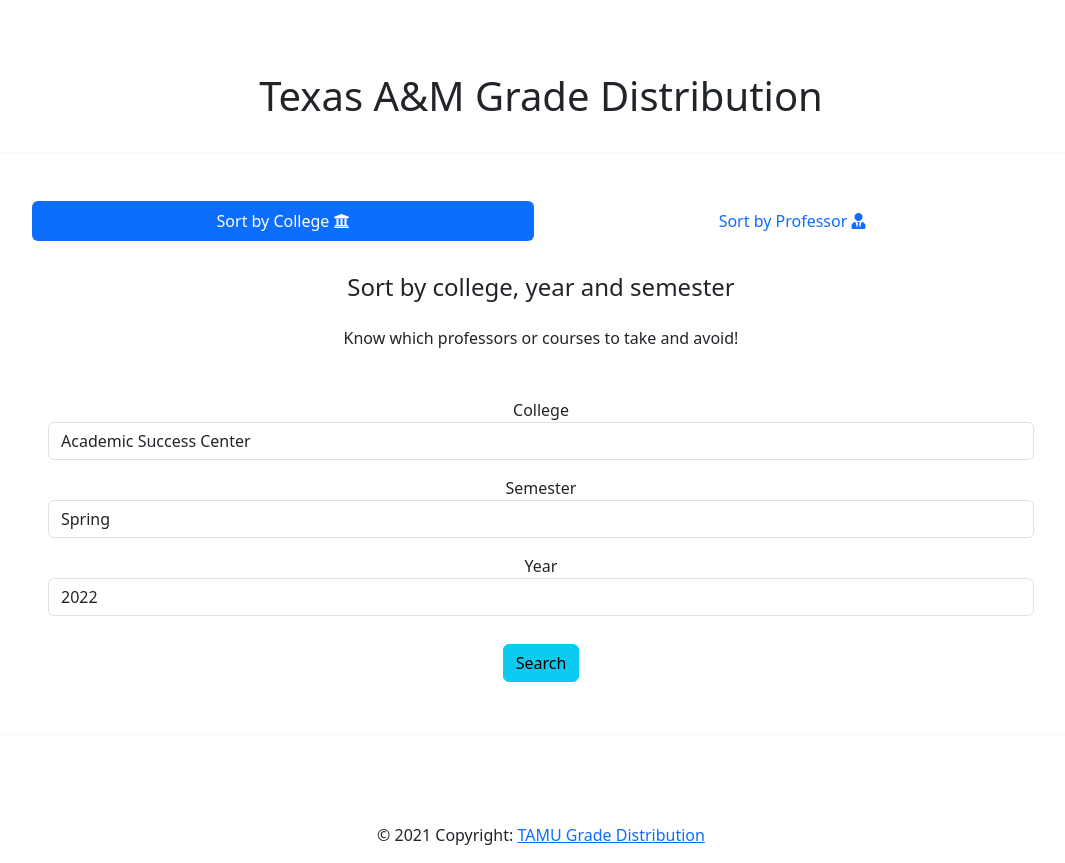
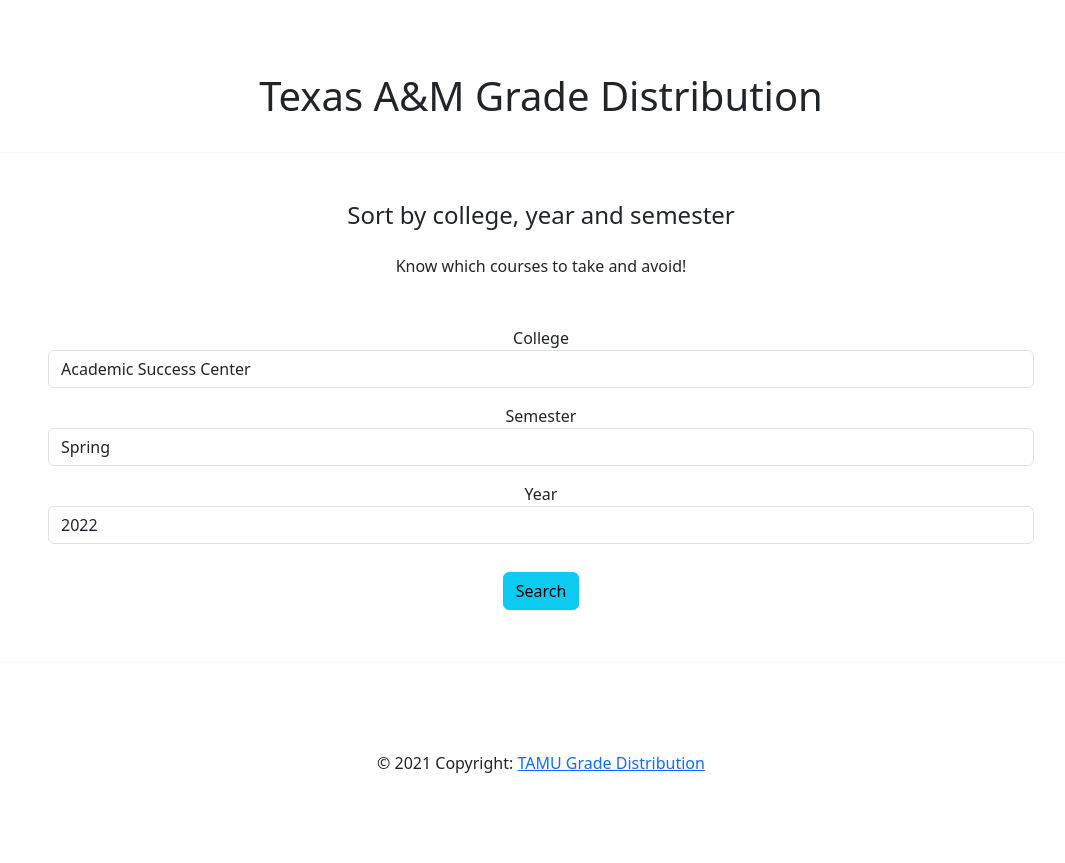
Before and after one commit to asiddiqi18/GradeDistroTamuApp, a Flask app: page / in a window 1280 px wide. Shown: the part 56-919 px from the top of the page, without its empty margins (99-1164 px from the left). After the commit the page ends 829 px from the top, so only its background shows below. Run offline with Flask 2, Linux system fonts and the light colour scheme; some libraries are stand-ins or nearby versions.

Commit message:
moved college/professor searches to separate web pages

```diff
--- a/src/website/__init__.py
+++ b/src/website/__init__.py
@@ -7,7 +7,7 @@
 
 
 def create_app(debug=False):
-    app = Flask(__name__)
+    app = Flask(__name__, static_folder='./static', template_folder='./templates')
     app.config['SECRET_KEY'] = 'this is a secret key :)'
     app.config['SQLALCHEMY_DATABASE_URI'] = f'sqlite:///{DB_NAME}'
     db.init_app(app)
--- a/src/website/templates/base.html
+++ b/src/website/templates/base.html
@@ -11,18 +11,17 @@
     <!-- Google Fonts -->
     <link rel="stylesheet" href="https://fonts.googleapis.com/css?family=Roboto:300,400,500,700&display=swap">
     <!-- Bootstrap core CSS -->
-    <link href="static/MDB-Free_4.19.2/css/bootstrap.min.css" rel="stylesheet">
+    <link rel="stylesheet" href="{{ url_for('static', filename='MDB-Free_4.19.2/css/bootstrap.min.css') }}">
     <!-- Material Design Bootstrap -->
-    <link href="static/MDB-Free_4.19.2/css/mdb.min.css" rel="stylesheet">
+    <link rel="stylesheet" href="{{ url_for('static', filename='MDB-Free_4.19.2/css/mdb.min.css') }}">
     <!-- MDBootstrap Datatables  -->
-    <link href="static/MDB-Free_4.19.2/css/addons/datatables.min.css" rel="stylesheet">
+    <link rel="stylesheet" href="{{ url_for('static', filename='MDB-Free_4.19.2/css/addons/datatables.min.css') }}">
     <!-- Semantics UI CSS -->
     <!-- <link href="static/Semantic-UI-CSS-master/semantic.min.css" rel="stylesheet"> -->
     <!-- Local CSS -->
-    <link href="static/app.css" rel="stylesheet">
+    <link rel="stylesheet" href="{{ url_for('static', filename='app.css') }}">
 
     <script src="https://cdn.jsdelivr.net/npm/chart.js"></script>
-
 
 
     <title>{% block title %}Home{% endblock %}</title>
@@ -45,13 +44,21 @@
         <!-- Collapsible content -->
         <div class="collapse navbar-collapse" id="basicExampleNav">
 
-                {% set active_page = active_page|default('home') -%}
+            {% set active_page = active_page|default('college') -%}
 
             <!-- Links -->
             <ul class="navbar-nav mr-auto">
-                    <li class="nav-item {% if active_page == 'home' %} active {% endif %} ml-4">
-                        <a class="nav-link" href="{{ url_for('views.home') }}"><i class="fas fa-home"></i> Home
-                            {% if active_page == 'home' %} <span class="sr-only">(current)</span> {% endif %}
+                <li class="nav-item {% if active_page == 'college' %} active {% endif %} ml-4">
+                    <a class="nav-link" href="{{ url_for('views.colleges_home') }}"><i class="fas fa-university"></i>
+                        College
+                        {% if active_page == 'college' %} <span class="sr-only">(current)</span> {% endif %}
+
+                    </a>
+                </li>
+                <li class="nav-item {% if active_page == 'professor' %} active {% endif %} ml-4">
+                    <a class="nav-link" href="{{ url_for('views.professors_home') }}"><i class="fas fa-user-tie"></i>
+                        Professor
+                        {% if active_page == 'professor' %} <span class="sr-only">(current)</span> {% endif %}
 
                     </a>
                 </li>
@@ -92,7 +99,8 @@
                                 <i class="fas fa-share fa-4x mb-3 animated rotateIn"></i>
                                 <p>Share a link to this page:</p>
                                 <div class="text-center">
-                                        <textarea id="page-link" class="form-control rounded-0 textarea-non-resize" rows="1"
+                                        <textarea id="page-link" class="form-control rounded-0 textarea-non-resize"
+                                                  rows="1"
                                                   readonly>{{ url }}</textarea>
                                 </div>
                             </div>
@@ -100,7 +108,8 @@
 
                         <!--Footer-->
                         <div class="modal-footer justify-content-center">
-                                <a type="button" class="btn btn-success" onclick="copyToClipboard()" data-dismiss="modal">Copy <i
+                            <a type="button" class="btn btn-success" onclick="copyToClipboard()" data-dismiss="modal">Copy
+                                <i
                                         class="fas fa-link ml-1 text-white"></i></a>
                             <a type="button" class="btn btn-outline-success waves-effect"
                                data-dismiss="modal">Back</a>
@@ -111,7 +120,7 @@
             </div>
             <!-- Central Modal Medium Success-->
             <!-- Links -->
-
+        </div>
     </nav>
 
 
@@ -139,10 +148,10 @@
                                 </button>
                             </div>
                         {% endif %}
-                    {% endfor%}
+                    {% endfor %}
                 {% endif %}
             {% endwith %}
-            {% block content%}
+            {% block content %}
             {% endblock %}
         </div>
 
--- /dev/null
+++ b/src/website/templates/college.html
@@ -0,0 +1,117 @@
+{% extends "base.html" %}
+{% set active_page = "college" %}
+
+{% block title %}Grades{% endblock %}
+{% from "_render_field.html" import render_field, render_string_field %}
+
+{% block content %}
+
+    <h1 class="mt-5 text-center">Texas A&M Grade Distribution</h1>
+    <br/>
+    <div class="text-center border border-light p-5 mb-5">
+
+        <p class="h4 mb-4">Sort by college, year and semester</p>
+
+        <p class="mb-5">Know which courses to take and avoid!</p>
+
+        <!-- College -->
+        <form class="mt-5" method="GET" action="/colleges/results" id="form_results">
+
+            <!-- College -->
+            <div class="form-group mx-3">
+                {{ render_field(form.college, placeholder=form.college.label.text) }}
+            </div>
+
+            <div class="form-row">
+                <!-- Semester -->
+                <div class="form-group col-md mx-3 mt-3 mb-1">
+                    {{ render_field(form.semester, placeholder=form.semester.label.text) }}
+                </div>
+
+                <!-- Year -->
+                <div class="form-group col-md mx-3 mt-3 mb-1">
+                    {{ render_field(form.year, placeholder=form.year.label.text) }}
+                </div>
+            </div>
+
+            <!-- Send button -->
+            <div class="form-group mb-1">
+                <button class="btn btn-info mt-4 px-auto" type="submit">Search</button>
+            </div>
+
+        </form>
+
+    </div>
+
+    {% if grade_results == None %}
+        <!-- <p>use the above form to get data</p> -->
+    {% else %}
+        {% if grade_results|length == 0 %}
+{#            <h1 class="text-center">No results.</h1>#}
+        {% else %}
+
+            <h1 class="mb-5">Stats
+                for {{ form.college.data.capitalize() }}, {{ form.semester.data.capitalize() }} {{ form.year.data }}</h1>
+
+
+
+            <table id="dtBasicExample" class="table table-striped table-bordered table-sm" cellspacing="0" width="100%">
+                <thead>
+                <tr>
+                    <th class="th-sm">Department</th>
+                    <th class="th-sm">Course / Section</th>
+                    <th class="th-sm">A</th>
+                    <th class="th-sm">B</th>
+                    <th class="th-sm">C</th>
+                    <th class="th-sm">D</th>
+                    <th class="th-sm">F</th>
+                    <th class="th-sm">GPA</th>
+                    <th class="th-sm">Instructor</th>
+                </tr>
+                </thead>
+                <tbody>
+                {% for grade in grade_results %}
+                    <tr>
+                        <td>{{ grade.department }}</td>
+                        <td>{{ grade.course }} - {{ grade.section }}</td>
+                        <td>{{ grade.amount_a }}
+                            <div class="text-muted">({{ "%.2f"|format(grade.percent_a) }}%)</div>
+                        </td>
+                        <td>{{ grade.amount_b }}
+                            <div class="text-muted">({{ "%.2f"|format(grade.percent_b) }})%</div>
+                        </td>
+                        <td>{{ grade.amount_c }}
+                            <div class="text-muted">({{ "%.2f"|format(grade.percent_c) }})%</div>
+                        </td>
+                        <td>{{ grade.amount_d }}
+                            <div class="text-muted">({{ "%.2f"|format(grade.percent_d) }})%</div>
+                        </td>
+                        <td>{{ grade.amount_f }}
+                            <div class="text-muted">({{ "%.2f"|format(grade.percent_f) }})%</div>
+                        </td>
+                        <td>{{ "%.3f"|format(grade.gpa) }}</td>
+                        <td>
+                            <a href="{{ url_for('views.professors', professor=grade.professor) }}">{{ grade.professor }}</a>
+                        </td>
+                    </tr>
+                {% endfor %}
+                </tbody>
+                <tfoot>
+                <tr>
+                    <th>Department</th>
+                    <th>Course</th>
+                    <th>Section</th>
+                    <th>A</th>
+                    <th>B</th>
+                    <th>C</th>
+                    <th>D</th>
+                    <th>F</th>
+                </tr>
+                </tfoot>
+            </table>
+        {% endif %}
+    {% endif %}
+    <br/>
+
+
+{% endblock %}
--- a/src/website/templates/home.html
+++ /dev/null
@@ -1,157 +0,0 @@
-{% extends "base.html" %}
-{% set active_page = "home" %}
-
-{% block title %}Grades{% endblock %}
-{% from "_render_field.html" import render_field, render_string_field %}
-
-{% block content %}
-
-    <h1 class="mt-5 text-center">Texas A&M Grade Distribution</h1>
-    <br/>
-    <div class="text-center border border-light p-5 mb-5">
-
-        <ul class="nav nav-pills nav-fill mb-4 " id="pills-tab" role="tablist">
-
-            <li class="nav-item">
-                <a class="nav-link active" id="pills-home-tab" data-toggle="pill" href="#pills-home" role="tab"
-                   aria-controls="pills-home" aria-selected="true">Sort by College <i class="fas fa-university"></i></a>
-            </li>
-
-            <li class="nav-item">
-                <a class="nav-link" id="pills-profile-tab" data-toggle="pill" href="#pills-profile" role="tab"
-                   aria-controls="pills-profile" aria-selected="false">Sort by Professor <i class="fas fa-user-tie"></i></a>
-            </li>
-
-        </ul>
-
-        <div class="tab-content pt-2 pl-1" id="pills-tabContent">
-
-            <div class="tab-pane fade show active" id="pills-home" role="tabpanel" aria-labelledby="pills-home-tab">
-                <p class="h4 mb-4">Sort by college, year and semester</p>
-
-                <p class="mb-5">Know which professors or courses to take and avoid!</p>
-
-                <!-- College -->
-                <form class="mt-5" method="GET" action="results" id="form_results">
-
-                    <!-- College -->
-                    <div class="form-group mx-3">
-                        {{ render_field(form.college, placeholder=form.college.label.text) }}
-                    </div>
-
-                    <div class="form-row">
-                        <!-- Semester -->
-                        <div class="form-group col-md mx-3 mt-3 mb-1">
-                            {{ render_field(form.semester, placeholder=form.semester.label.text) }}
-                        </div>
-
-                        <!-- Year -->
-                        <div class="form-group col-md mx-3 mt-3 mb-1">
-                            {{ render_field(form.year, placeholder=form.year.label.text) }}
-                        </div>
-                    </div>
-
-                    <!-- Send button -->
-                    <div class="form-group mb-1">
-                        <button class="btn btn-info mt-4 px-auto" type="submit">Search</button>
-                    </div>
-
-                </form>
-            </div>
-
-            <div class="tab-pane fade" id="pills-profile" role="tabpanel" aria-labelledby="pills-profile-tab">
-                <p class="h4 mb-4">Sort by professors</p>
-
-                <p class="mb-5">Know which professors to take and avoid!</p>
-
-                <!-- Professor -->
-                <form method="GET" class="needs-validation" action="professors" novalidate>
-
-                    <div class="row">
-                        <div class="col-md-6 offset-md-3">
-                            <div class="form-group mx-3">{{ render_string_field(form.professor,
-                                placeholder=form.professor.label.text) }}</div>
-                            <div class="invalid-feedback">This field is required.</div>
-                        </div>
-                    </div>
-
-                    <!-- Send button -->
-                    <div class="form-group mb-1">
-                        <button class="btn btn-info mt-4 px-auto" type="submit">Search</button>
-                    </div>
-
-            </div>
-        </div>
-    </div>
-
-    {% if grade_results == None %}
-        <!-- <p>use the above form to get data</p> -->
-    {% else %}
-        {% if grade_results|length == 0 %}
-            <h1 class="text-center">No results.</h1>
-        {% else %}
-
-            <h1 class="mb-5">Stats for {{ form.college.data.capitalize() }}, {{ form.semester.data.capitalize() }} {{ form.year.data }}</h1>
-
-
-
-            <table id="dtBasicExample" class="table table-striped table-bordered table-sm" cellspacing="0" width="100%">
-                <thead>
-                <tr>
-                    <th class="th-sm">Department</th>
-                    <th class="th-sm">Course / Section</th>
-                    <th class="th-sm">A</th>
-                    <th class="th-sm">B</th>
-                    <th class="th-sm">C</th>
-                    <th class="th-sm">D</th>
-                    <th class="th-sm">F</th>
-                    <th class="th-sm">GPA</th>
-                    <th class="th-sm">Instructor</th>
-                </tr>
-                </thead>
-                <tbody>
-                {% for grade in grade_results %}
-                    <tr>
-                        <td>{{ grade.department }}</td>
-                        <td>{{ grade.course }} - {{ grade.section }}</td>
-                        <td>{{ grade.amount_a }}
-                            <div class="text-muted">({{ "%.2f"|format(grade.percent_a) }}%)</div>
-                        </td>
-                        <td>{{ grade.amount_b }}
-                            <div class="text-muted">({{ "%.2f"|format(grade.percent_b) }})%</div>
-                        </td>
-                        <td>{{ grade.amount_c }}
-                            <div class="text-muted">({{ "%.2f"|format(grade.percent_c) }})%</div>
-                        </td>
-                        <td>{{ grade.amount_d }}
-                            <div class="text-muted">({{ "%.2f"|format(grade.percent_d) }})%</div>
-                        </td>
-                        <td>{{ grade.amount_f }}
-                            <div class="text-muted">({{ "%.2f"|format(grade.percent_f) }})%</div>
-                        </td>
-                        <td>{{ "%.3f"|format(grade.gpa) }}</td>
-                        <td>
-                            <a href="{{ url_for('views.professor', professor=grade.professor) }}">{{ grade.professor }}</a>
-                        </td>
-                    </tr>
-                {% endfor %}
-                </tbody>
-                <tfoot>
-                <tr>
-                    <th>Department</th>
-                    <th>Course</th>
-                    <th>Section</th>
-                    <th>A</th>
-                    <th>B</th>
-                    <th>C</th>
-                    <th>D</th>
-                    <th>F</th>
-                </tr>
-                </tfoot>
-            </table>
-        {% endif %}
-    {% endif %}
-    <br/>
-
-
-{% endblock %}
--- a/src/website/views.py
+++ b/src/website/views.py
@@ -14,11 +14,20 @@
 
 
 @views.route('/')
-def home():
+@views.route('/colleges')
+def colleges_home():
     form = CourseForm()
     url = request.url
     print(url)
-    return render_template("home.html", grade_results=None, form=form, url=url)
+    return render_template("college.html", grade_results=None, form=form, url=url)
+
+
+@views.route('/professors')
+def professors_home():
+    form = CourseForm()
+    url = request.url
+    return render_template("professor.html", grade_results=[], form=form, url=url, averages=None, trend_year=None,
+                           trend_gpa=None)
 
 
 @views.route('/about', methods=["GET"])
@@ -36,11 +45,11 @@
         return 'Professor names can only contain letters.'
 
 
-@views.route('/professors', methods=["GET", "POST"])
-def professor():
+@views.route('/professors/results', methods=["GET", "POST"])
+def professors():
     def render_default(flash_message, _form, _url):
         flash(flash_message, 'error')
-        return render_template("prof.html", grade_results=[], form=_form, url=_url, averages=None, trend_year=None,
+        return render_template("professor.html", grade_results=[], form=_form, url=_url, averages=None, trend_year=None,
                                trend_gpa=None)
 
     url = request.url
@@ -95,7 +104,7 @@
     tuples = zip(*sorted_pairs)
     years_sorted, gpa_sorted = [list(tup) for tup in tuples]
 
-    return render_template("prof.html", grade_results=grades, form=form, url=url, averages=averages,
+    return render_template("professor.html", grade_results=grades, form=form, url=url, averages=averages,
                            trend_year=years_sorted, trend_gpa=gpa_sorted, courses=courses_taught)
 
 
@@ -141,38 +150,38 @@
     return grades
 
 
-@views.route('/results', methods=["GET", "POST"])
-def colleges_result():
+@views.route('/colleges/results', methods=["GET", "POST"])
+def colleges():
     def render_default(flash_message, _form, _url):
         flash(flash_message, 'error')
-        return render_template("home.html", grade_results=[], form=form, url=url)
+        return render_template("college.html", grade_results=[], form=form, url=url)
 
     url = request.url
-    college = request.args.get('college').lower()
-    semester = request.args.get('semester').lower()
-    year = request.args.get('year').lower()
-    form = CourseForm(college=college, semester=semester, year=year)
+    college_request = request.args.get('college').lower()
+    semester_request = request.args.get('semester').lower()
+    year_request = request.args.get('year').lower()
+    form = CourseForm(college=college_request, semester=semester_request, year=year_request)
 
     try:
-        grades = get_grades(college, year, semester)
+        grades = get_grades(college_request, year_request, semester_request)
     except ValueError as e:
         return render_default(str(e), form, url)
 
-    return render_template("home.html", grade_results=grades, form=form, url=url)
+    return render_template("college.html", grade_results=grades, form=form, url=url)
 
 
 @views.route('/api/v1/resources/grades', methods=['GET'])
 def api_grades():
-    college = request.args.get('college').lower()
-    semester = request.args.get('semester').lower()
-    year = request.args.get('year').lower()
+    college_request = request.args.get('college').lower()
+    semester_request = request.args.get('semester').lower()
+    year_request = request.args.get('year').lower()
 
     try:
-        grades = get_grades(college, year, semester)
+        grades = get_grades(college_request, year_request, semester_request)
     except ValueError as e:
         return str(e)
 
-    pdf_data = PdfParserDB(college, int(year), semester)
+    pdf_data = PdfParserDB(college_request, int(year_request), semester_request)
     grades_dict = pdf_data.get_dictionary(grades)
     return grades_dict
 
```
Also changed, not shown: src/website/templates/not_found.html (+20 -6 lines), src/website/templates/professor.html (renamed from src/website/templates/prof.html, +3 -60 lines). Lines whose indentation alone changed are shown as unchanged.
